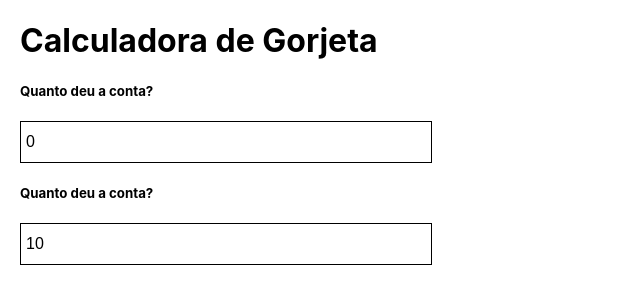
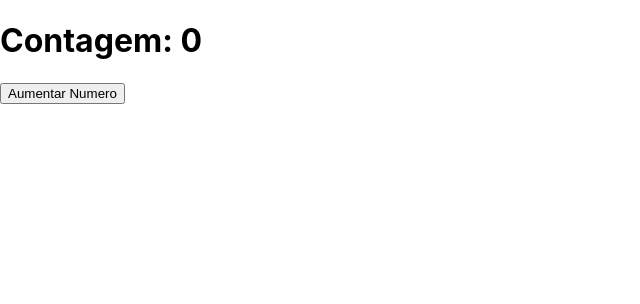
Before and after one commit to pedrosilva08/ReactJS, a React (Create React App) app in the folder react1/: page / in a window 1280 px wide. Shown: the top 304 px of the page, without its empty margins (0-640 px from the left). Built offline with nearby package versions, Linux system fonts and the light colour scheme.

Commit message:
Aplicando useEffects em react

```diff
--- a/react1/src/App.js
+++ b/react1/src/App.js
@@ -1,5 +1,5 @@
 //todo elemento é uum componente
-import React, { useState } from 'react';
+import React, { useState, useEffect } from 'react';
 import './App.css';
 import styled from 'styled-components';
 
@@ -347,6 +347,7 @@ function App() {
 };
 */
 //===============> aula 12 de react(exercicio calculadora) <====================
+/*
 const Input = styled.input`
   width:400px;
   height:30px;
@@ -391,3 +392,25 @@ function App(){
     )
 }
 export default App;
+*/
+//===============> aula 13 de react(usando useEffect) <====================
+function App(){
+
+  const [contagem, setContagem] = useState(0);
+  useEffect(()=>{
+    document.title = "contagem: " +contagem;
+  },[contagem]);
+
+  const aumentarAction = () => {
+    setContagem(contagem + 1);
+  }
+
+  return (
+      <>
+          <h1>Contagem: {contagem}</h1>
+          <button onClick={aumentarAction}>Aumentar Numero</button>
+      </>
+     )
+};
+
+export default App;
```
